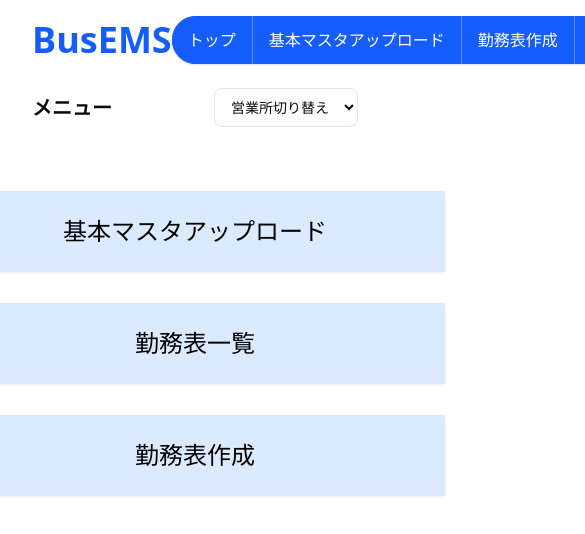
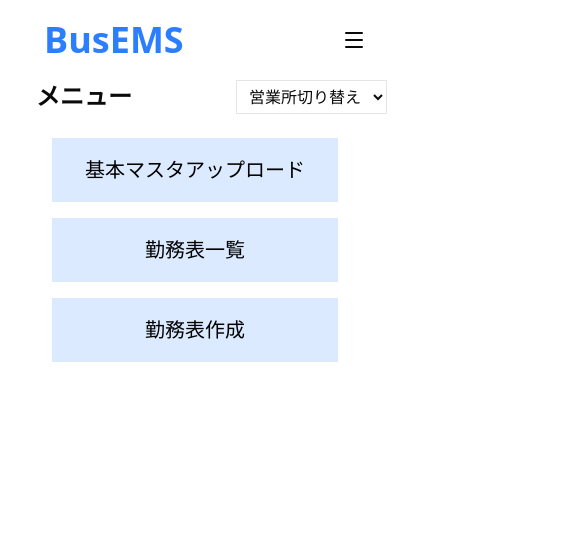
Before and after one commit to thienkhoalew/screen_test_next, a Next.js app: page / in a window 390 px wide. Shown: the top 534 px of the page, 585 px wide, since content can reach past the window. Built offline with nearby package versions, Linux system fonts and the light colour scheme.

Commit message:
mobile responsive for dashboard, hamburger menubar

```diff
--- a/app/(dashboard)/page.tsx
+++ b/app/(dashboard)/page.tsx
@@ -2,9 +2,13 @@
 
 import { Button } from "@/components/ui/button";
 import { useRouter } from "next/navigation";
+import { Menu } from "lucide-react"
+import { useState } from "react";
 
 export default function Home() {
   const router = useRouter();
+
+  const [open, setOpen] = useState(false);
 
   const handleUpload = () => {
     router.push("/master-upload");
@@ -17,53 +21,67 @@ export default function Home() {
   const handleNewWork = () => {
     router.push("/working/new");
   };
+
   return (
-    <div className="min-h-screen bg-white px-8 py-4">
+    <div className="min-h-screen">
 
       {/* HEADER */}
-      <div className="flex items-center justify-between">
-        <div className="text-4xl font-bold text-blue-600">BusEMS</div>
+      <div className="relative pt-5 px-4 flex justify-between w-full">
+        <div className="text-[#2B7FFF] font-bold text-4xl ml-7">BusEMS</div>
+
+        {/*Mobile Menu*/}
+        <button onClick={() => setOpen(!open)} className="lg:hidden p-2">
+          <Menu className="w-6 h-6 justify-end" />
+        </button>
 
         {/* MENU BAR */}
-        <div className="flex items-center justify-center">
-          <div className="bg-blue-600 rounded-full flex overflow-hidden shadow">
-
-            <div className="border-r border-white/30">
-              <Button variant="menuActive">トップ</Button>
+        <div className="hidden lg:flex justify-end">
+          <div className="bg-[#1447E6] flex rounded-full">
+            <div className="">
+              <button className="px-3 py-2 lg:px-6 lg:py-4 text-white text-sm font-semibold">トップ</button>
             </div>
 
-            <div className="border-r border-white/30">
-              <Button variant="menu">基本マスタアップロード</Button>
+            <div className="">
+              <button className="px-3 py-2 lg:px-6 lg:py-4 text-white text-sm font-semibold">基本マスタアップロード</button>
             </div>
 
-            <div className="border-r border-white/30">
-              <Button variant="menu">勤務表作成</Button>
+            <div className="">
+              <button className="px-3 py-2 lg:px-6 lg:py-4 text-white text-sm font-semibold">勤務表作成</button>
             </div>
 
             <div>
-              <Button variant="menu">勤務表作成済一覧</Button>
+              <button className="px-3 py-2 lg:px-6 lg:py-4 text-white text-sm font-semibold">勤務表作成済一覧</button>
             </div>
-
           </div>
         </div>
+
+        {open && (
+          <div className="absolute right-1 top-full w-56 bg-[#1447E6] rounded-xl shadow-lg lg:hidden">
+            <button className="block w-full text-left px-4 py-3 text-white">トップ</button>
+            <button className="block w-full text-left px-4 py-3 text-white">基本マスタアップロード</button>
+            <button className="block w-full text-left px-4 py-3 text-white">勤務表作成</button>
+            <button className="block w-full text-left px-4 py-3 text-white">勤務表作成済一覧</button>
+          </div>
+        )}
       </div>
 
       {/* ROW 2 */}
-      <div className="flex items-center justify-between mt-6">
-        <div className="text-xl font-semibold">メニュー</div>
+      <div className="mt-5 ml-9 flex w-[90%] justify-between">
+        <div className="font-semibold text-2xl">メニュー</div>
 
-        <select className="border rounded-md px-3 py-2 text-sm">
-          <option>営業所切り替え</option>
+        <select className="border px-2 py-1 flex justify-end">
+          <option className="">営業所切り替え</option>
         </select>
       </div>
 
       {/* MAIN BUTTONS */}
-      <div className="flex flex-col items-center gap-8 mt-16">
-        <Button variant="big_lightblue" size="big" onClick={handleUpload}>基本マスタアップロード</Button>
-        <Button variant="big_lightblue" size="big" onClick={handleWorking} >勤務表一覧</Button>
-        <Button variant="big_lightblue" size="big" onClick={handleNewWork} >勤務表作成</Button>
+      <div className="flex justify-center mt-6 sm:mt-10 px-4">
+        <div className="flex flex-col gap-4 lg:gap-7 w-[80%] lg:w-[50%]">
+          <Button onClick={() => router.push("/master-upload")} className="bg-[#DBEAFE] text-black text-4xl rounded-none h-16 text-xl lg:h-24 lg:text-4xl">基本マスタアップロード</Button>
+          <Button onClick={() => router.push("/working")} className="bg-[#DBEAFE] text-black text-4xl rounded-none h-16 text-xl lg:h-24 lg:text-4xl">勤務表一覧</Button>
+          <Button onClick={() => router.push("/working/new")} className="bg-[#DBEAFE] text-black text-4xl rounded-none h-16 text-xl lg:h-24 lg:text-4xl">勤務表作成</Button>
+        </div>
       </div>
-
     </div>
   );
 }
```
